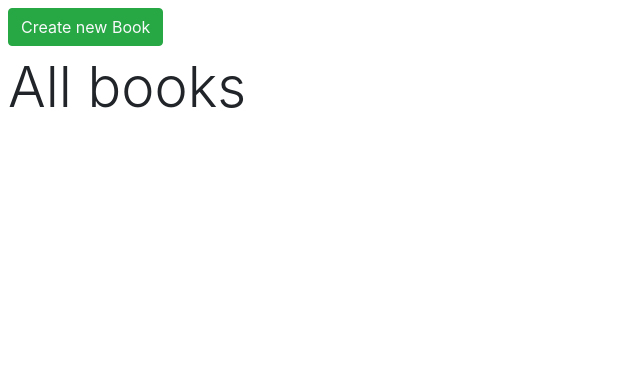
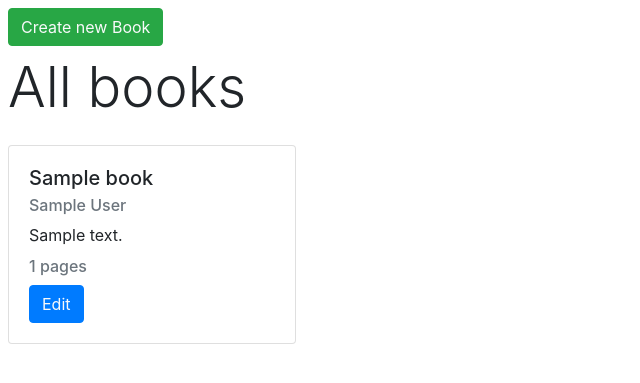
Before and after one commit to KameliyaN/book_project, a Django app: page / in a window 1280 px wide. Shown: the top 383 px of the page, without its empty margins (0-640 px from the left). Run offline with Django 3.2, Linux system fonts and the light colour scheme; tables that the repository leaves empty hold one stand-in row (values such as "Sample post"); some libraries are stand-ins or nearby versions.

Commit message:
BookForm validation

```diff
--- a/books/views.py
+++ b/books/views.py
@@ -1,15 +1,40 @@
-from django.shortcuts import render
-
+from django.shortcuts import render, redirect
 
 # Create your views here
 #
+from books.forms import BookForm
+from books.models import Book
+
+
 def index(request):
-    return render(request,'books/index.html')
+    context = {
+        'books': Book.objects.all()
+    }
+    return render(request, 'books/index.html', context)
 
 
 def create(request):
-    pass
+    if request.method == 'GET':
+        context = {
+            'form': BookForm()
+        }
+        return render(request, 'books/create.html', context)
+    form = BookForm(request.POST)
+    if form.is_valid():
+        book = form.save()
+        book.save()
+        return redirect('index')
 
 
-def edit(request):
-    pass
+def edit(request, pk):
+    book = Book.objects.get(pk=pk)
+    if request.method == 'GET':
+        context = {
+            'form': BookForm(instance=book)
+        }
+        return render(request, 'books/edit.html', context)
+    form = BookForm(request.POST, instance=book)
+    if form.is_valid():
+        book = form.save()
+        book.save()
+        return redirect('index')
--- a/templates/books/create.html
+++ b/templates/books/create.html
@@ -9,6 +9,7 @@
     <h1 class="display-4 text-center">Please fill out the form!</h1>
     <form method="post" class="m-auto w-25">
         {% csrf_token %}
+
         <div class="form-group">
             <label for="id_title">Title</label>
             {{ form.title }}
@@ -19,13 +20,17 @@
         </div>
         <div class="form-group">
             <label for="id_pages">Pages</label>
+
             {{ form.pages }}
+
+
         </div>
         <div class="form-group">
             <label for="id_author">Author</label>
             {{ form.author }}
         </div>
         <button type="submit" class="btn btn-primary mx-auto">Submit</button>
+
     </form>
 </body>
 </html>
```
Also changed, not shown: books/forms.py (+7 -0 lines).
